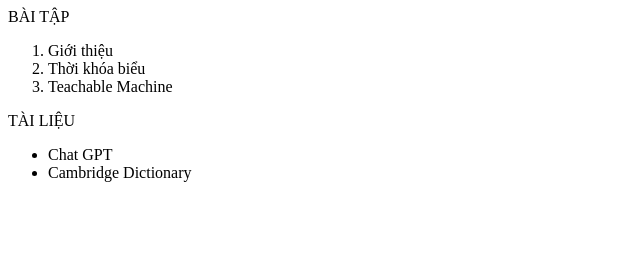
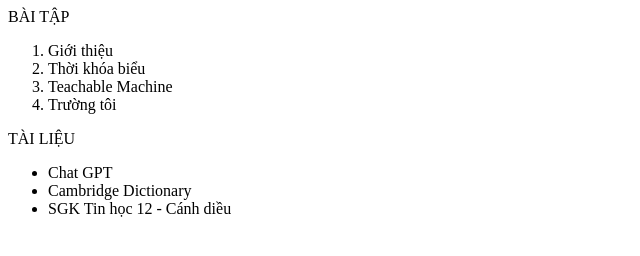
Before and after one commit to nguyenkhanhly1/Projec1, a plain HTML site: page index.html in a window 1280 px wide. Shown: the whole page, without its empty margins (0-640 px from the left). Drawn offline with Linux system fonts and the light colour scheme.

Commit message:
Update index.html

```diff
--- a/index.html
+++ b/index.html
@@ -8,11 +8,13 @@
       <li> Giới thiệu </li>
       <li> Thời khóa biểu </li>
       <li> Teachable Machine </li>
+      <li> Trường tôi </li>
     </ol>
     TÀI LIỆU
     <ul>
       <li> Chat GPT </li>
       <li> Cambridge Dictionary </li>
+      <li> SGK Tin học 12 - Cánh diều </li>
     </ul>
   </body>
 </html>
```
